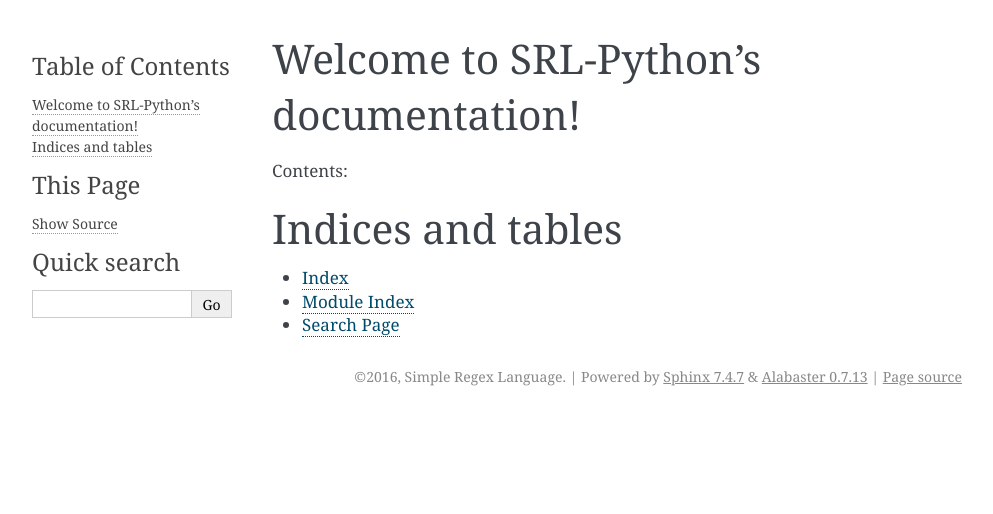
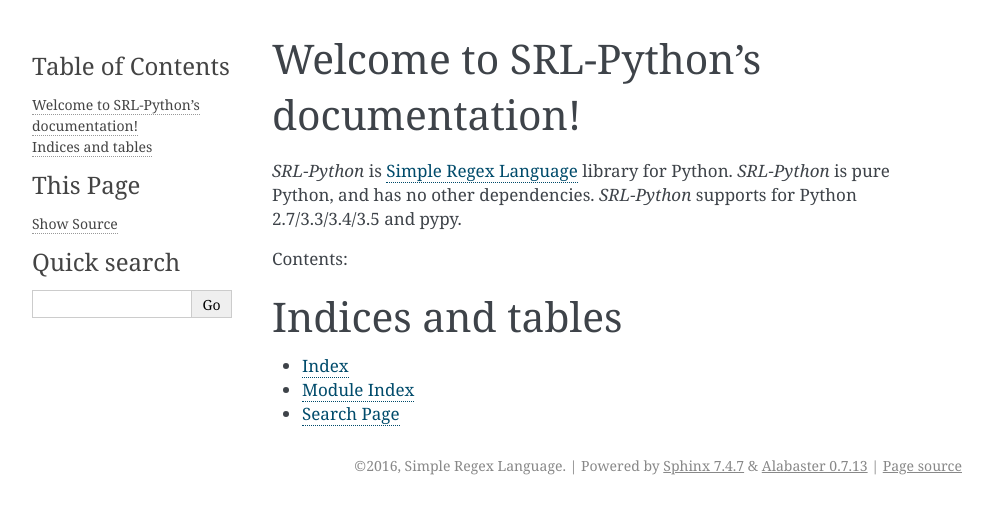
Before and after one commit to SimpleRegex/SRL-Python, a Sphinx documentation site: the page built from docs/index.rst, in a window 1280 px wide. Shown: the top 514 px of the page, without its empty margins (148-1141 px from the left). Built offline with Sphinx 7.4.7, drawn with Linux system fonts in a browser that asks for light colours.

Commit message:
add short description for SRL-Python library.

```diff
--- a/docs/index.rst
+++ b/docs/index.rst
@@ -5,6 +5,12 @@
 
 Welcome to SRL-Python's documentation!
 ======================================
+
+`SRL-Python` is `Simple Regex Language`_ library for Python.
+`SRL-Python` is pure Python, and has no other dependencies.
+`SRL-Python` supports for Python 2.7/3.3/3.4/3.5 and pypy.
+
+.. _Simple Regex Language: https://simple-regex.com
 
 Contents:
 
```
